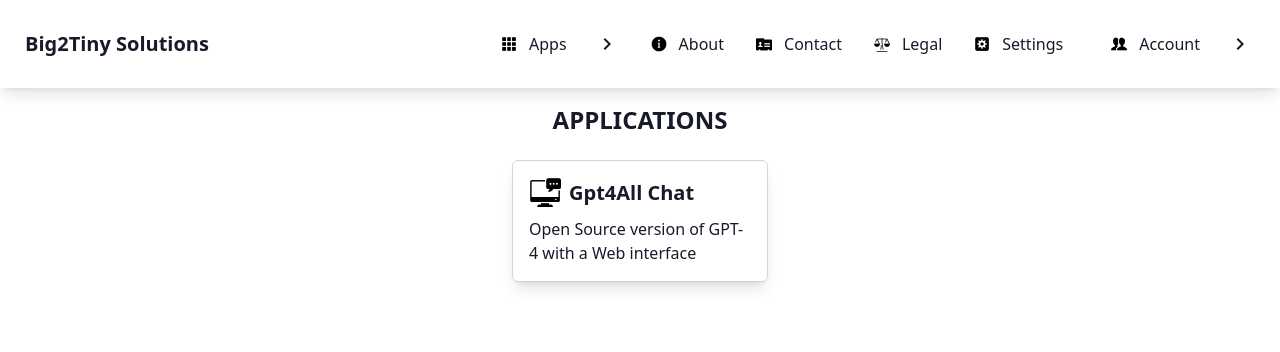
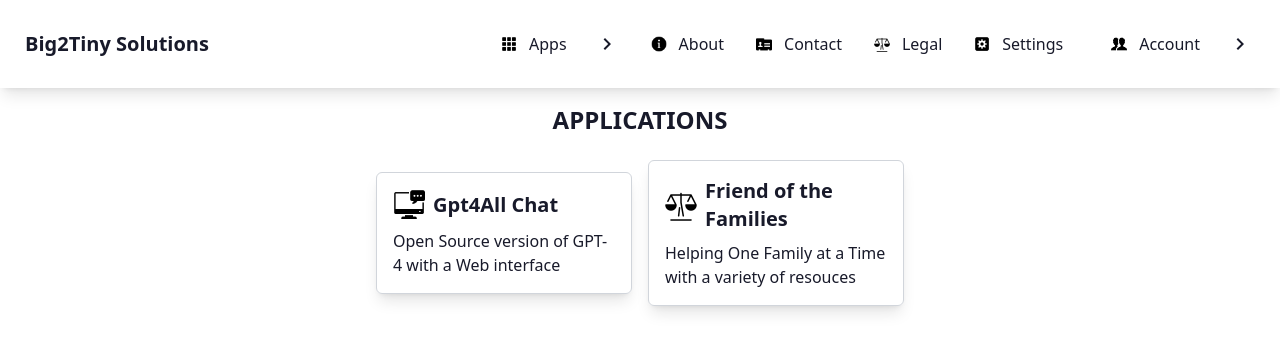
Before and after one commit to lcharleslaing/gpt4all-app-sveltekit-frontend, a SvelteKit app: page /apps in a window 1280 px wide. Shown: the top 352 px of the page. Built offline with nearby package versions, Linux system fonts and the light colour scheme.

Commit message:
updated apps page

```diff
--- a/src/routes/apps/+page.svelte
+++ b/src/routes/apps/+page.svelte
@@ -15,5 +15,11 @@
         title="Gpt4All Chat"
         description="Open Source version of GPT-4 with a Web interface"
     />
+    <Card
+        href="/apps/fof"
+        iconName="legal"
+        title="Friend of the Families"
+        description="Helping One Family at a Time with a variety of resouces"
+    />
     <!-- Add more Card components here -->
 </div>
--- a/src/routes/apps/fof/+page.svelte
+++ b/src/routes/apps/fof/+page.svelte
@@ -1,8 +1,6 @@
 <script>
-import PageTitle from "$lib/components/PageTitle.svelte";
+    import PageTitle from "$lib/components/PageTitle.svelte";
 </script>
 
-
 <!-- to set a custom title, use the commented version below -->
-<!-- <PageTitle customTitle="Your Custom Title" /> -->
-<PageTitle />
+<PageTitle customTitle="Friend of the Families" />
```
